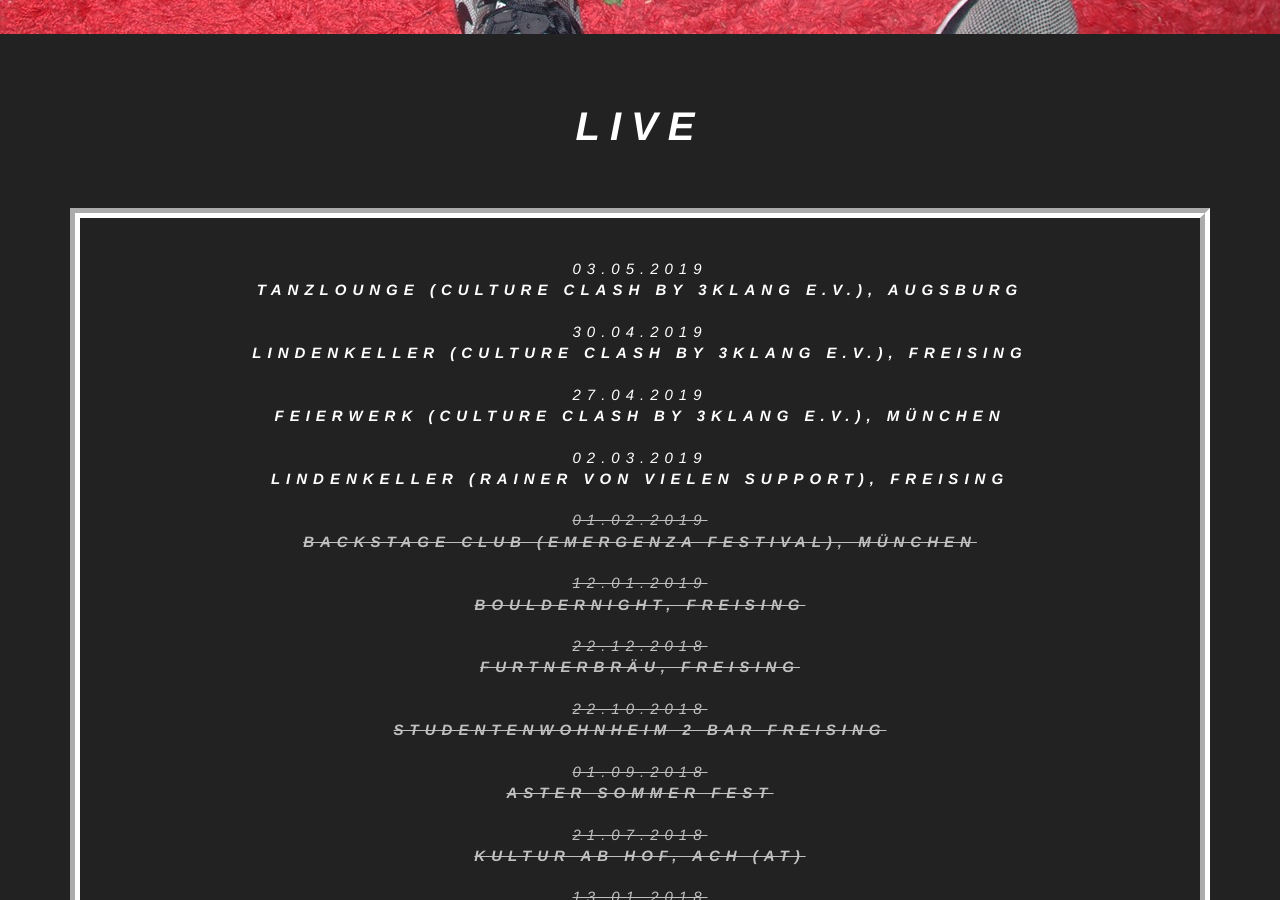
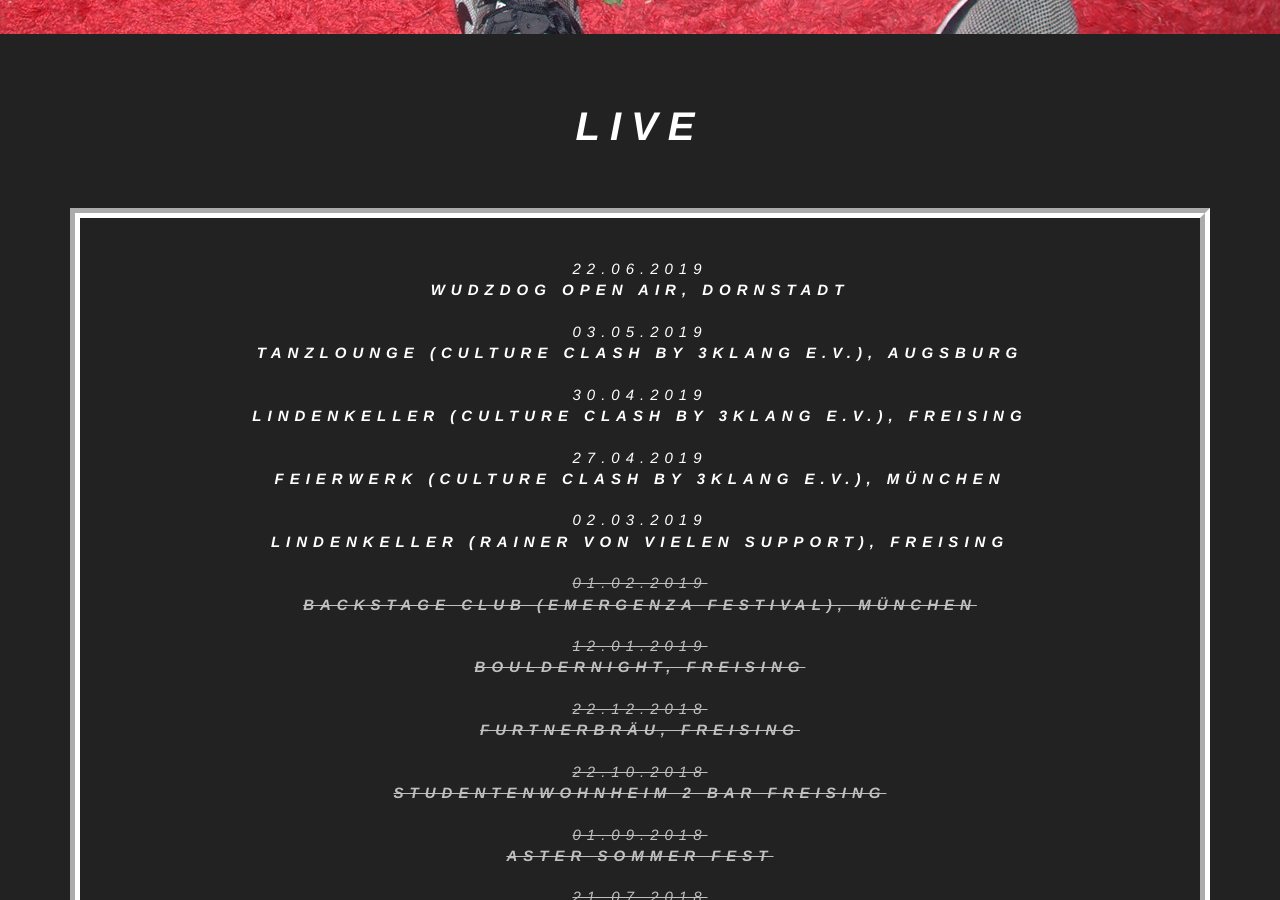
Before and after one commit to jabbadafunk/jabbadafunk.github.io, a Jekyll site: the page built from index.html, in a window 1280 px wide and 900 px high, scrolled down 866 px. Built offline with Jekyll 4.4.1, drawn with Linux system fonts in a browser that asks for light colours.

Commit message:
Update from Forestry.io jabbadafunk@gmail.com updated _data/gigs.yml

```diff
--- a/_data/gigs.yml
+++ b/_data/gigs.yml
@@ -1,4 +1,7 @@
 ---
+- location: Wudzdog Open Air, Dornstadt
+  date: 22.06.2019
+  completed: false
 - location: Tanzlounge (Culture Clash by 3Klang e.V.), Augsburg
   date: 03.05.2019
   completed: false
```
